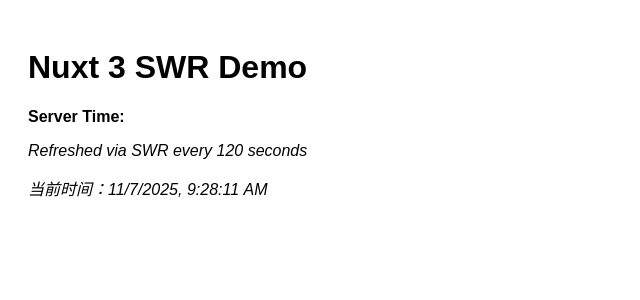
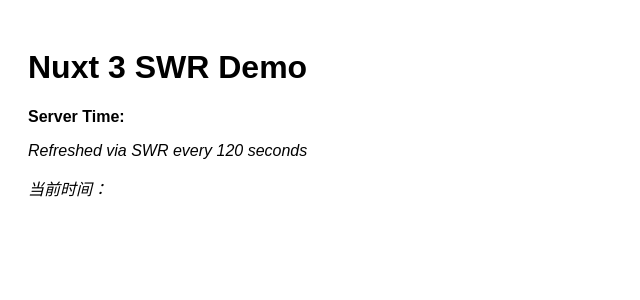
Before and after one commit to syzhangzhinan/nuxt3-isr, a Nuxt app: page /swr in a window 1280 px wide. Shown: the top 300 px of the page, without its empty margins (0-640 px from the left). Built offline with nearby package versions, Linux system fonts and the light colour scheme; no server answers.

Commit message:
test isr

```diff
--- a/pages/isr.vue
+++ b/pages/isr.vue
@@ -4,11 +4,16 @@
     <p><strong>Server Time:</strong> {{ data?.time }}</p>
     <p><em>Refreshed via ISR every 120 seconds</em></p>
     <p>
-      <em>当前时间：{{ new Date().toLocaleString() }}</em>
+      <em>当前时间：{{ serverTime }}</em>
     </p>
   </div>
 </template>
 
 <script setup lang="ts">
 const { data } = await useAsyncData("server-time", () => $fetch("/api/time"))
+
+const serverTime: any = ref("")
+onMounted(() => {
+  $fetch("/api/time").then((data) => (serverTime.value = data.time))
+})
 </script>
--- a/pages/swr.vue
+++ b/pages/swr.vue
@@ -4,11 +4,16 @@
     <p><strong>Server Time:</strong> {{ data?.time }}</p>
     <p><em>Refreshed via SWR every 120 seconds</em></p>
     <p>
-      <em>当前时间：{{ new Date().toLocaleString() }}</em>
+      <em>当前时间：{{ serverTime }}</em>
     </p>
   </div>
 </template>
 
 <script setup lang="ts">
 const { data } = await useAsyncData("server-time", () => $fetch("/api/time"))
+
+const serverTime: any = ref("")
+onMounted(() => {
+  $fetch("/api/time").then((data) => (serverTime.value = data.time))
+})
 </script>
```
